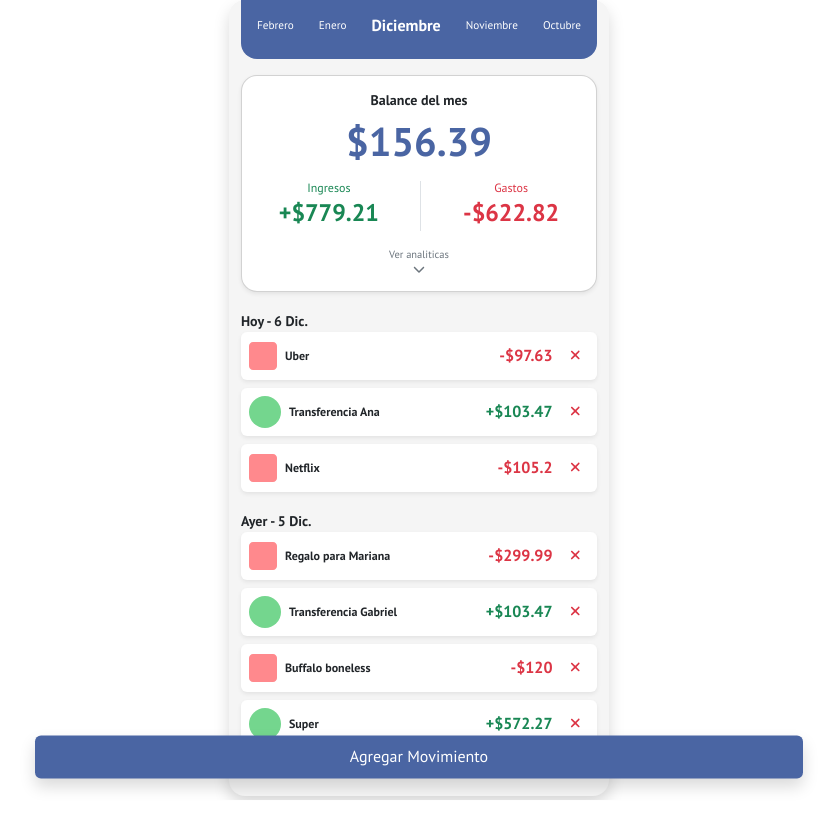
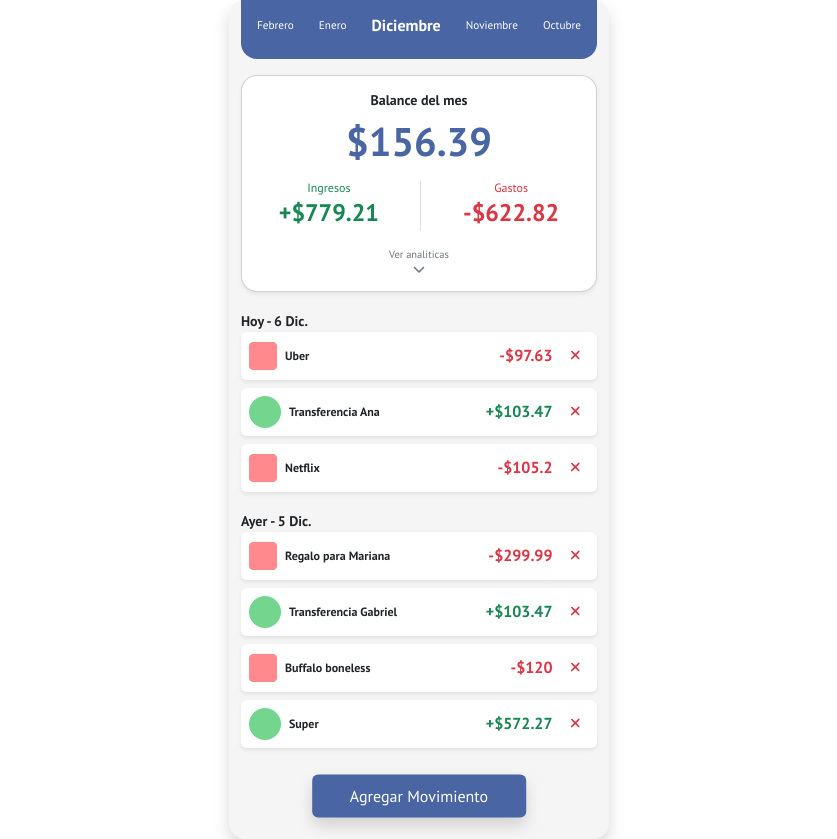
Before and after one commit to ArmandLord/disrupcion-challenge, a React (Vite) app: page / in a window 1280 px wide. Shown: the whole page, without its empty margins (221-1058 px from the left). Before the commit the page ends 800 px from the top, so only its background shows below. Built offline with nearby package versions, Linux system fonts and the light colour scheme.

Commit message:
fix: custome hook handle resize

```diff
--- a/src/components/AddTransaction.tsx
+++ b/src/components/AddTransaction.tsx
@@ -1,4 +1,5 @@
 import { useAddTransaction } from "../hooks/useAddTransaction";
+import { useHandleResize } from "../hooks/useHandleResize";
 
 export const AddTransaction = () => {
   const {
@@ -11,6 +12,7 @@ export const AddTransaction = () => {
     setOpenModal,
   } = useAddTransaction();
 
+  const { isMobile } = useHandleResize();
   return (
     <div>
       <button
@@ -18,7 +20,7 @@ export const AddTransaction = () => {
         style={{
           width: "60%",
           padding: ".6rem",
-          position: "fixed",
+          position: isMobile ? "fixed" : "relative",
           bottom: "0",
           left: "50%",
           transform: "translate(-50%, -50%)",
--- /dev/null
+++ b/src/hooks/useHandleResize.ts
@@ -0,0 +1,22 @@
+import { useEffect, useState } from "react";
+
+export const useHandleResize = () => {
+  const [isMobile, setIsMobile] = useState(false);
+
+  useEffect(() => {
+    handleResize();
+    window.addEventListener("resize", handleResize);
+    return () => window.removeEventListener("resize", handleResize);
+  }, []);
+
+  const handleResize = () => {
+    if (window.innerWidth <= 768) {
+      setIsMobile(true);
+    } else {
+      setIsMobile(false);
+    }
+  };
+  return {
+    isMobile,
+  };
+};
```
